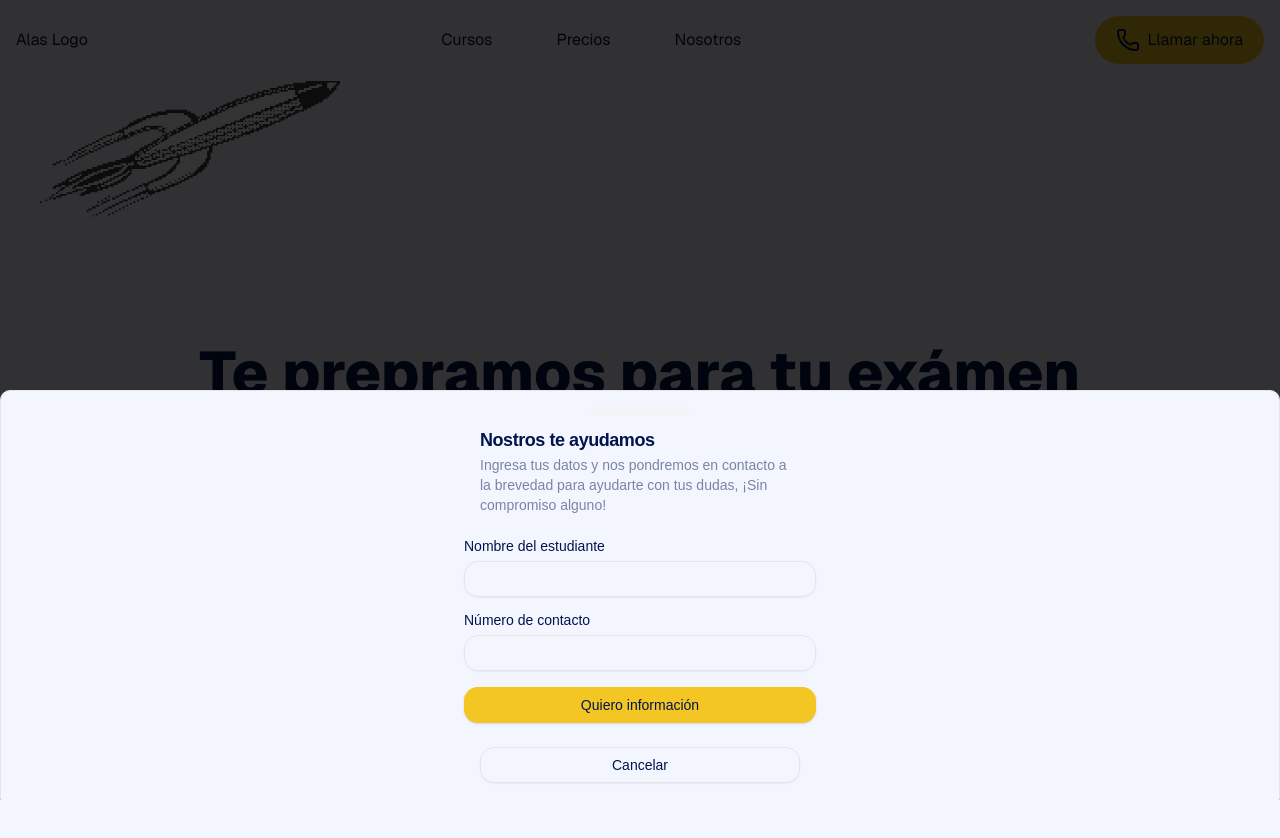
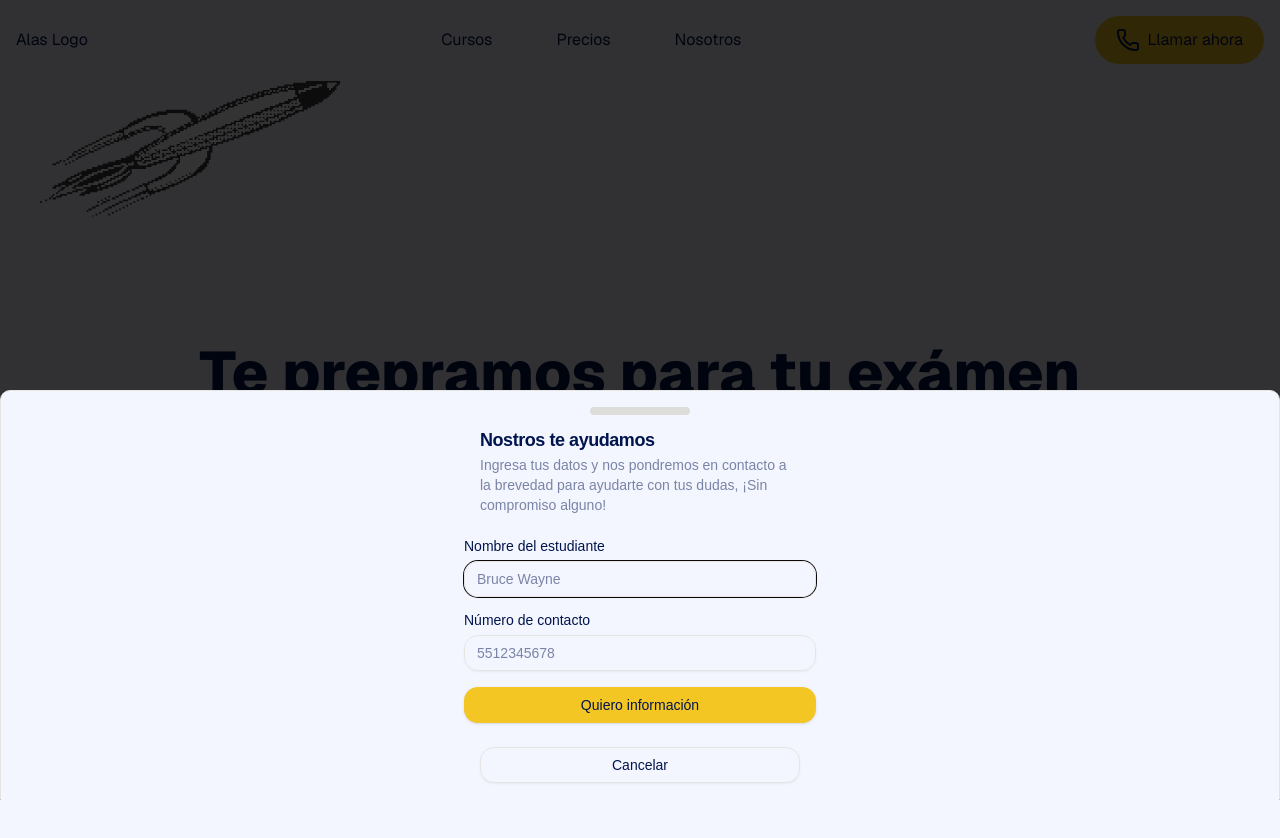
Before and after one commit to JAngelGRuiz/alas-landing, a Next.js app: page / in a window 1280 px wide. Both pictures are taken after a click on the button "¡Agenda una clase muestra!". Shown: the top 838 px of the page. Built offline with nearby package versions, Linux system fonts and the light colour scheme.

Commit message:
contact drawer done

```diff
--- a/package.json
+++ b/package.json
@@ -21,12 +21,15 @@
     "input-otp": "^1.4.1",
     "lucide-react": "^0.469.0",
     "next": "15.1.3",
+    "next-themes": "^0.4.4",
     "react": "^19.0.0",
     "react-dom": "^19.0.0",
     "resend": "^4.1.2",
+    "sonner": "^2.0.1",
     "tailwind-merge": "^2.6.0",
     "tailwindcss-animate": "^1.0.7",
-    "vaul": "^1.1.2"
+    "vaul": "^1.1.2",
+    "zod": "^3.24.2"
   },
   "devDependencies": {
     "@eslint/eslintrc": "^3",
--- a/src/actions/submitInfo.ts
+++ b/src/actions/submitInfo.ts
@@ -4,27 +4,52 @@ import { ClientInquiryEmail } from '@/templates/RequestInfo';
 import { headers } from 'next/headers';
 import { Resend } from 'resend';
 
-export const handleSubmit = async (formData: FormData) => {
-  const resend = new Resend(process.env.resend_api_key);
+type actionState = {
+  message: string | null;
+  wasSuccess: boolean;
+};
+
+export const handleSubmit = async (
+  prevState: actionState,
+  queryData: FormData
+): Promise<actionState> => {
+  const phone = queryData.get('phone');
+  const name = queryData.get('name');
+
+  if (!(name && phone)) {
+    return { message: 'Fill the form values correctly', wasSuccess: false };
+  }
+
   const ip = (await headers()).get('x-forwarded-for') ?? 'unknown';
   const isRateLimited = rateLimit(ip);
 
   if (isRateLimited) {
-    return;
+    return { message: 'Too many attemps to submit', wasSuccess: false };
   }
 
   try {
+    const resend = new Resend(process.env.resend_api_key);
+
     resend.emails.send({
-      from: 'landing@cursosalas.com',
+      from: 'landing@cursosalas.mx',
       to: 'ingreso@cursosalas.com',
       subject: 'Solicitan Informacion',
       react: ClientInquiryEmail({
-        clientPhone: String(formData.get('phone')),
-        clientName: String(formData.get('email')),
-        inquiryDate: new Date().toLocaleDateString(),
+        clientPhone: String(phone),
+        clientName: String(name),
+        inquiryDate: new Date().toLocaleString(),
       }),
     });
+
+    return {
+      message: 'Te contactaremos a la brevedad!',
+      wasSuccess: true,
+    };
   } catch (error) {
     console.log(error);
+    return {
+      message: 'Something went wrong. Try again later!',
+      wasSuccess: false,
+    };
   }
 };
--- a/src/app/globals.css
+++ b/src/app/globals.css
@@ -25,7 +25,7 @@ body {
     --primary-foreground: 224 100% 15%;
     --secondary: #10375c;
     --secondary-foreground: 24 9.8% 10%;
-    --muted: 240 4.8% 95.9%;
+    --muted: 60 4.8% 86%;
     --muted-foreground: 224 100% 15% / 50%;
     --accent: #eb8317;
     --accent-foreground: 24 9.8% 10%;
--- a/src/app/layout.tsx
+++ b/src/app/layout.tsx
@@ -2,6 +2,7 @@ import type { Metadata, Viewport } from 'next';
 import { Geist, Geist_Mono } from 'next/font/google';
 import { Analytics } from '@vercel/analytics/react';
 import './globals.css';
+import { Toaster } from 'sonner';
 
 const geistSans = Geist({
   variable: '--font-geist-sans',
@@ -36,6 +37,7 @@ export default function RootLayout({
         className={`${geistSans.variable} ${geistMono.variable} antialiased`}
       >
         {children}
+        <Toaster />
         <Analytics />
       </body>
     </html>
--- /dev/null
+++ b/src/components/ContactForm/ContactForm.tsx
@@ -0,0 +1,50 @@
+'use client';
+import { handleSubmit } from '@/actions/submitInfo';
+import { Button } from '../ui/button';
+import { Input } from '../ui/input';
+import { Label } from '../ui/label';
+import { useActionState, useEffect } from 'react';
+import { toast } from 'sonner';
+
+export function ContactForm() {
+  const [state, submitRequest, isPending] = useActionState(handleSubmit, {
+    message: null,
+    wasSuccess: false,
+  });
+
+  useEffect(() => {
+    if (state.wasSuccess && !isPending) {
+      toast.success('En un momento nos ponemos en contacto!', {
+        position: 'top-center',
+      });
+    }
+  }, [isPending, state.wasSuccess]);
+
+  return (
+    <form className={'grid items-start gap-4'} action={submitRequest}>
+      <div className="grid gap-2">
+        <Label htmlFor="name">Nombre del estudiante</Label>
+        <Input
+          id="name"
+          name="name"
+          placeholder="Bruce Wayne"
+          required
+          autoFocus
+        />
+      </div>
+      <div className="grid gap-2">
+        <Label htmlFor="phone">Número de contacto</Label>
+        <Input
+          id="phone"
+          type="tel"
+          name="phone"
+          placeholder="5512345678"
+          required
+        />
+      </div>
+      <Button type="submit" disabled={isPending}>
+        Quiero información
+      </Button>
+    </form>
+  );
+}
--- a/src/components/DesignSystem/Drawer.tsx
+++ b/src/components/DesignSystem/Drawer.tsx
@@ -10,9 +10,7 @@ import {
   DrawerTrigger,
 } from '@/components/ui/drawer';
 import { ButtonSystem } from './Button/button';
-import { Input } from '../ui/input';
-import { Label } from '../ui/label';
-import { handleSubmit } from '@/actions/submitInfo';
+import { ContactForm } from '../ContactForm/ContactForm';
 
 export function SchedulerDrawer() {
   return (
@@ -31,17 +29,7 @@ export function SchedulerDrawer() {
               ayudarte con tus dudas, ¡Sin compromiso alguno!
             </DrawerDescription>
           </DrawerHeader>
-          <form className={'grid items-start gap-4'} action={handleSubmit}>
-            <div className="grid gap-2">
-              <Label htmlFor="name">Nombre del estudiante</Label>
-              <Input id="name" name="name" required />
-            </div>
-            <div className="grid gap-2">
-              <Label htmlFor="phone">Número de contacto</Label>
-              <Input id="phone" type="tel" name="phone" required />
-            </div>
-            <Button type="submit">Quiero información</Button>
-          </form>
+          <ContactForm />
           <DrawerFooter>
             <DrawerClose asChild>
               <Button variant="outline">Cancelar</Button>
--- /dev/null
+++ b/src/components/ui/sonner.tsx
@@ -0,0 +1,31 @@
+"use client"
+
+import { useTheme } from "next-themes"
+import { Toaster as Sonner } from "sonner"
+
+type ToasterProps = React.ComponentProps<typeof Sonner>
+
+const Toaster = ({ ...props }: ToasterProps) => {
+  const { theme = "system" } = useTheme()
+
+  return (
+    <Sonner
+      theme={theme as ToasterProps["theme"]}
+      className="toaster group"
+      toastOptions={{
+        classNames: {
+          toast:
+            "group toast group-[.toaster]:bg-background group-[.toaster]:text-foreground group-[.toaster]:border-border group-[.toaster]:shadow-lg",
+          description: "group-[.toast]:text-muted-foreground",
+          actionButton:
+            "group-[.toast]:bg-primary group-[.toast]:text-primary-foreground",
+          cancelButton:
+            "group-[.toast]:bg-muted group-[.toast]:text-muted-foreground",
+        },
+      }}
+      {...props}
+    />
+  )
+}
+
+export { Toaster }
```
Also changed, not shown: 1 other file (tests, documents, lock files or other folders).
